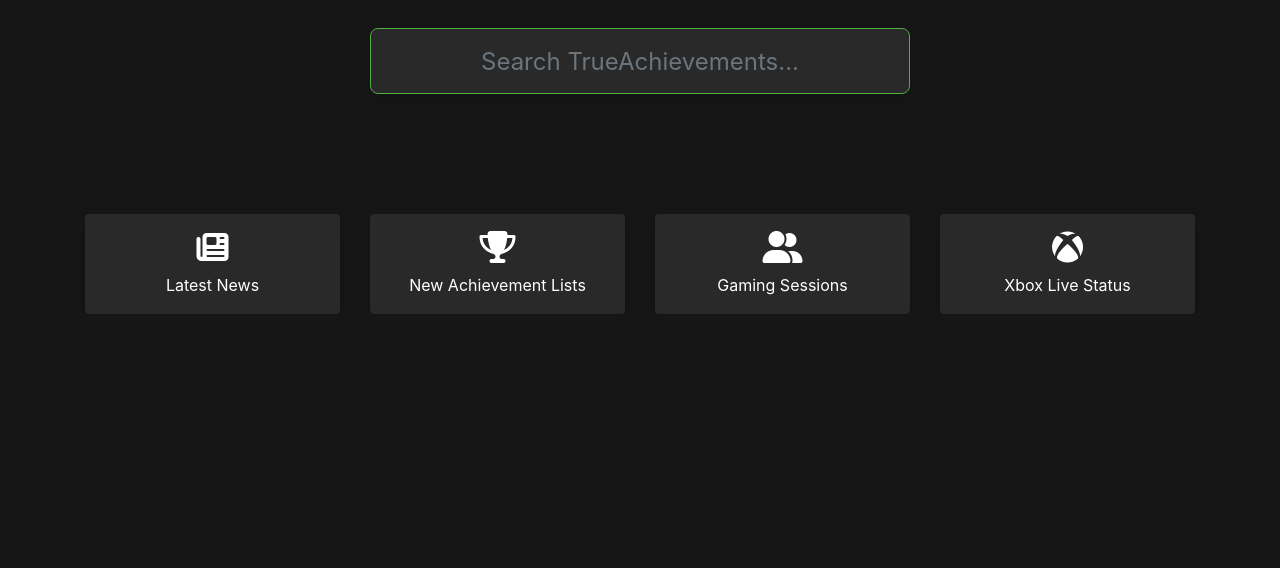
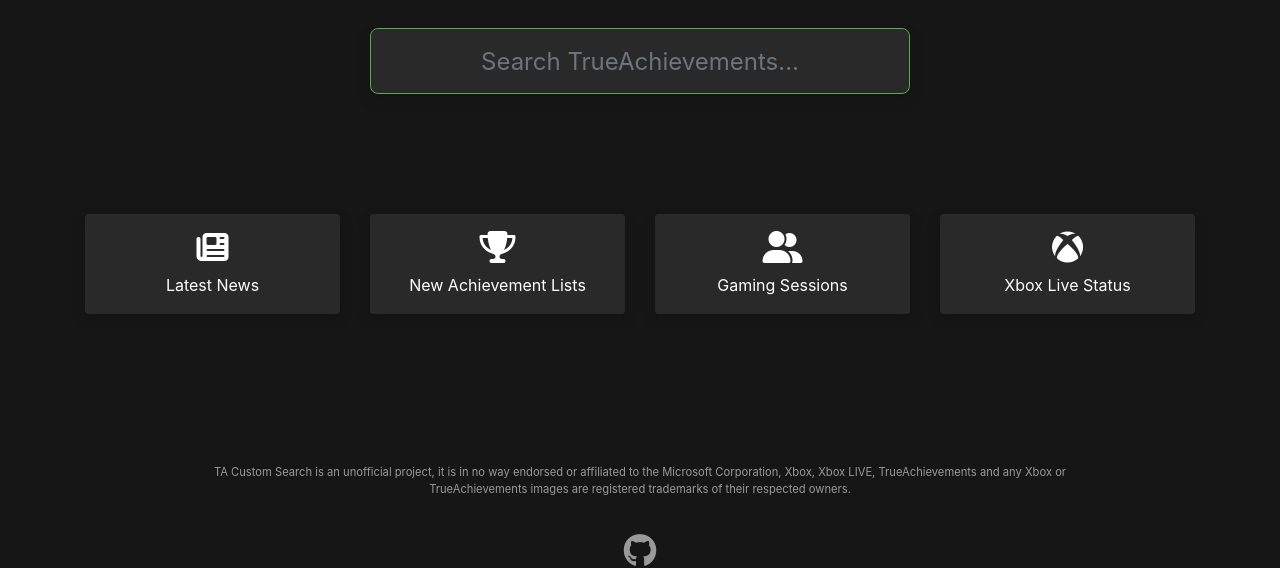
Before and after one commit to Jabser/TA-Custom-Search, a plain HTML site: page docs/index.html in a window 1280 px wide. Shown: the part 572-1140 px from the top of the page. Before the commit the page ends 886 px from the top, so only its background shows below. Drawn offline with nearby package versions, Linux system fonts and the light colour scheme.

Commit message:
Live - Added disclaimer

```diff
--- a/docs/index.html
+++ b/docs/index.html
@@ -74,6 +74,25 @@
         .app .shortcuts .btn-primary i {
             margin-bottom: 10px;
         }
+
+        .app .disclaimer {
+            width: 80%;
+            margin: 150px auto 0 auto;
+            color: #999;
+            font-size: 70%;
+        }
+
+        .app .disclaimer a {
+            display: inline-block;
+            margin-top: 20px;
+            color: #999;
+            -webkit-transition: .3s;
+            transition: .3s;
+        }
+
+        .app .disclaimer a:hover {
+            color: #fff;
+        }
     </style>
 </head>
 <body>
@@ -109,6 +128,14 @@
                     </div>
                 </div>
             </div>
+
+            <div class="disclaimer">
+                <p>
+                    TA Custom Search is an unofficial project, it is in no way endorsed or affiliated to the Microsoft Corporation, Xbox, Xbox LIVE, TrueAchievements and any Xbox or TrueAchievements images are registered trademarks of their respected owners.
+                </p>
+
+                <a href="https://github.com/Jabser/TA-Custom-Search"><i class="fab fa-github fa-3x"></i></a>
+            </div>
         </div>
     </div>
 </body>
```
